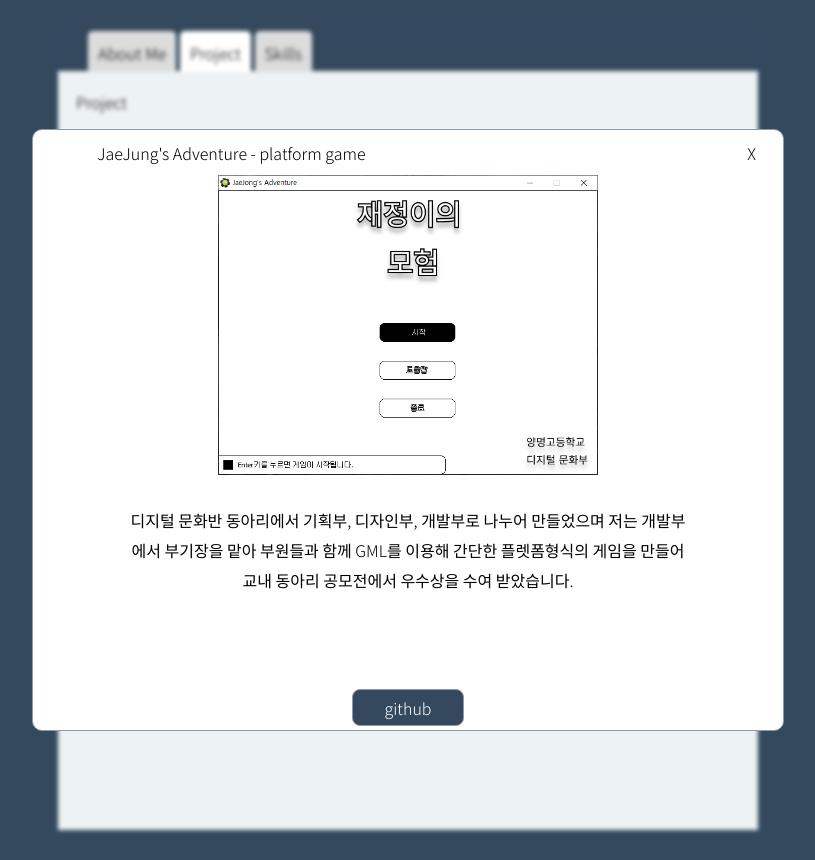
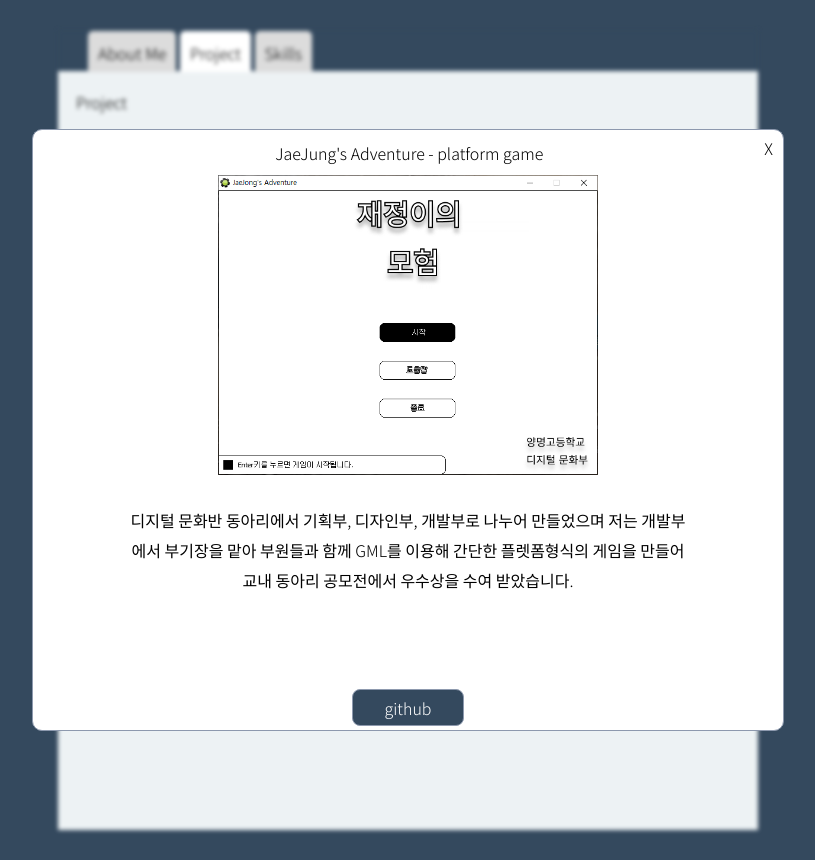
Before and after one commit to mini4614/portpolio, a plain HTML site: page Project.html in a window 1280 px wide. Both pictures are taken after a click on the item 640 px from the left and 355 px from the top of the page. Shown: the whole page, without its empty margins (232-1047 px from the left). Drawn offline with Linux system fonts and the light colour scheme.

Commit message:
Update app-p.css

```diff
--- a/css/app-p.css
+++ b/css/app-p.css
@@ -235,7 +235,7 @@ margin-left: 30px;
     flex-grow: 1;
     align-items: center;
     height: 0px;
-
+    max-width: 99%;
 
 }
 
@@ -251,13 +251,18 @@ margin-left: 30px;
 .subtitle {
     text-align: left;
     flex-grow: 2;
-    padding-right: 300px;
+
     margin-left: 10px;
+    min-width: 150px;
 }
 
 .close {
     flex-grow: 1;
     cursor:pointer;
+    text-align: right;
+    position: absolute;
+    right: 10px;
+    top: 10px;
 }
 
 .gitbtn , .sitebtn {
```
